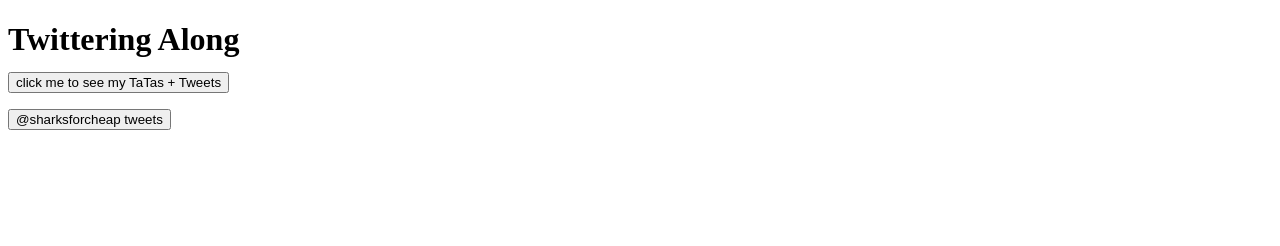
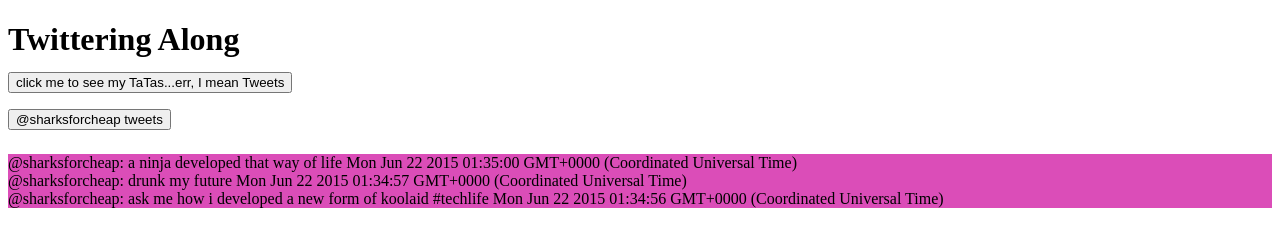
Before and after one commit to veeweeherman/twittler, a plain HTML site: page index.html in a window 1280 px wide. Both pictures are taken after a click on the button "@sharksforcheap tweets". Drawn offline with Linux system fonts and the light colour scheme.

Commit message:
hardcoding for one particular user i think is working, when switchign back from specific user to all-tweets old tweets are still there

```diff
--- a/index.html
+++ b/index.html
@@ -9,7 +9,7 @@
 
 
       <h1>Twittering Along<br>
-        <input type="button" id="button" name="button" value="click me to see my TaTas + Tweets"/><br>
+        <input type="button" id="button" name="button" value="click me to see my TaTas...err, I mean Tweets"/><br>
         <input type="button" id="sharksforcheap" name="button" value="@sharksforcheap tweets"/>
       </h1>
 
@@ -29,13 +29,29 @@
             //show sharksforcheap's tweets and
             //delete all-users (everything from newTweets() )
            console.log("shaaarrrkkk")
-            // if ( tweet.user === "sharksforcheap" ) {
-            //   // document.write(tweet.message + ' @' + tweet.user )
-            //     var shark = tweet.message + ' @' + tweet.user;
-            //     document.write(shark);
-            // }
-            //make a variable w all shark's twets
-          }
+            var $body = $('aside');
+            $body.html('');
+              var index = streams.home.length - 1; //streams.home is array of every tweet object
+              //console.log("index:",index)
+              while(index >= 0) {
+                var tweet = streams.home[index];
+                //console.log(tweet) //the tweet object w user, message, created_at key-values
+                var $tweet = $('<div></div>');
+                console.log($tweet) //all the div-arrays for current tweet... has 2 props/indexes: 0: div and length:1; in div, at innerHTML is current tweet entire message
+                if ( tweet.user === "sharksforcheap" ) {
+                //   // document.write(tweet.message + ' @' + tweet.user )
+                //     var shark = tweet.message + ' @' + tweet.user;
+                //     document.write(shark);
+                $tweet.text('@' + tweet.user + ': ' + tweet.message + ' ' + tweet.created_at);
+                $tweet.appendTo($body); //attaches to html page element
+                //make a variable w all shark's tweets
+                // }
+                }
+                index -= 1;
+              }
+            $("div").css({"background-color" : "#DB4DB8" /*magenta*/ });
+          };
+
         function newTweets () {
 
 
@@ -43,10 +59,10 @@
           $body.html('');
 
           var index = streams.home.length - 1;
-          console.log("index:",index)
+          //console.log("index:",index)
           while(index >= 0) {
             var tweet = streams.home[index];
-            console.log(tweet.user)
+            //console.log(tweet.user)
             var $tweet = $('<div></div>');
             //$tweet.text('@' + tweet.user + ': ' + tweet.message);
             //my attempt at the above + timestamp
@@ -54,9 +70,6 @@
             $tweet.appendTo($body);
             index -= 1;
             //attepting to isolate one user's tweets w/an if statement;
-
-
-
 
             // if ( tweet.user === "sharksforcheap") {
             //   document.write(tweet.message + ' @' + tweet.user )
```
